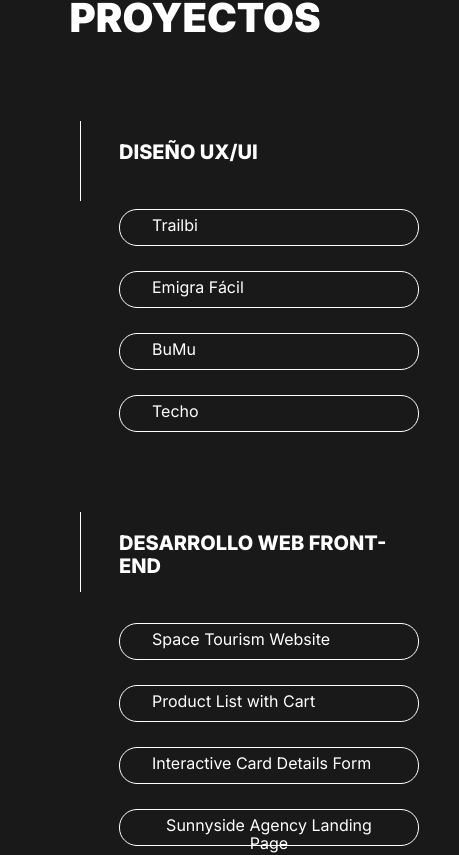
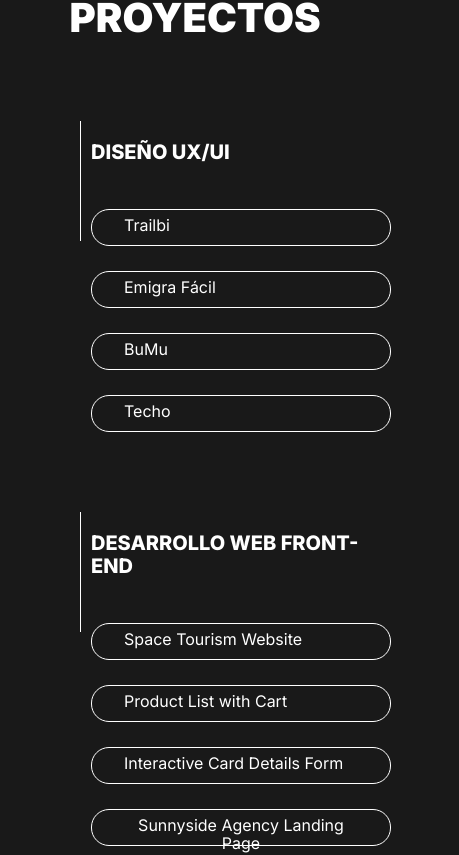
Before and after one commit to josefainostroza/portfolio, a React (Vite) app: page / in a window 390 px wide. Shown: the part 2719-3574 px from the top of the page, 459 px wide, since content can reach past the window. Built offline with nearby package versions, Linux system fonts and the light colour scheme.

Commit message:
responsive

```diff
--- a/src/components/hero/hero.styles.js
+++ b/src/components/hero/hero.styles.js
@@ -91,11 +91,6 @@ const CircleBackground = styled.div`
 		margin-left: 50%;
 		margin-top: 9%;
 
-		@media (max-width: 480px) {
-			width: 200px;
-			height: 200px;
-		}
-
 		@media (max-width: 768px) {
 			width: 200px;
 			height: 200px;
@@ -112,11 +107,6 @@ const CircleBackground = styled.div`
 		z-index: -1;
 		margin-left: 50%;
 		margin-top: 9%;
-
-		@media (max-width: 480px) {
-			width: 200px;
-			height: 200px;
-		}
 
 		@media (max-width: 768px) {
 			width: 200px;
--- a/src/components/proyects/main/main.styles.js
+++ b/src/components/proyects/main/main.styles.js
@@ -100,11 +100,8 @@ const StyledLine = styled.div`
 	margin-right: 38px;
 
 	@media (max-width: 768px) {
-		height: 120px; // Reducimos la altura de la línea en tabletas
-	}
-
-	@media (max-width: 480px) {
-		height: 80px; // Ajustamos la altura de la línea en móviles
+		height: 120px;
+		margin-right: 10px;
 	}
 `;
 
```
